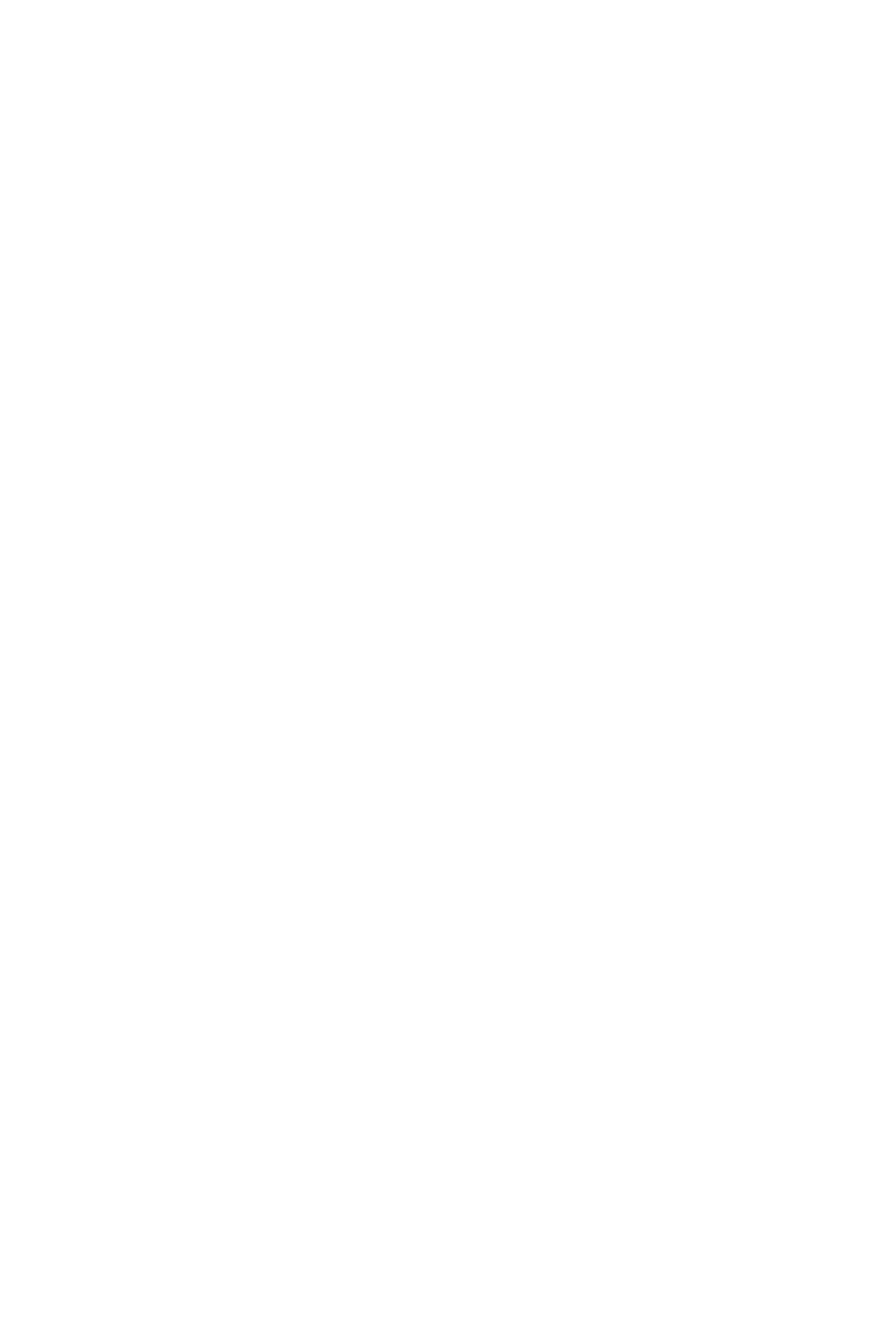
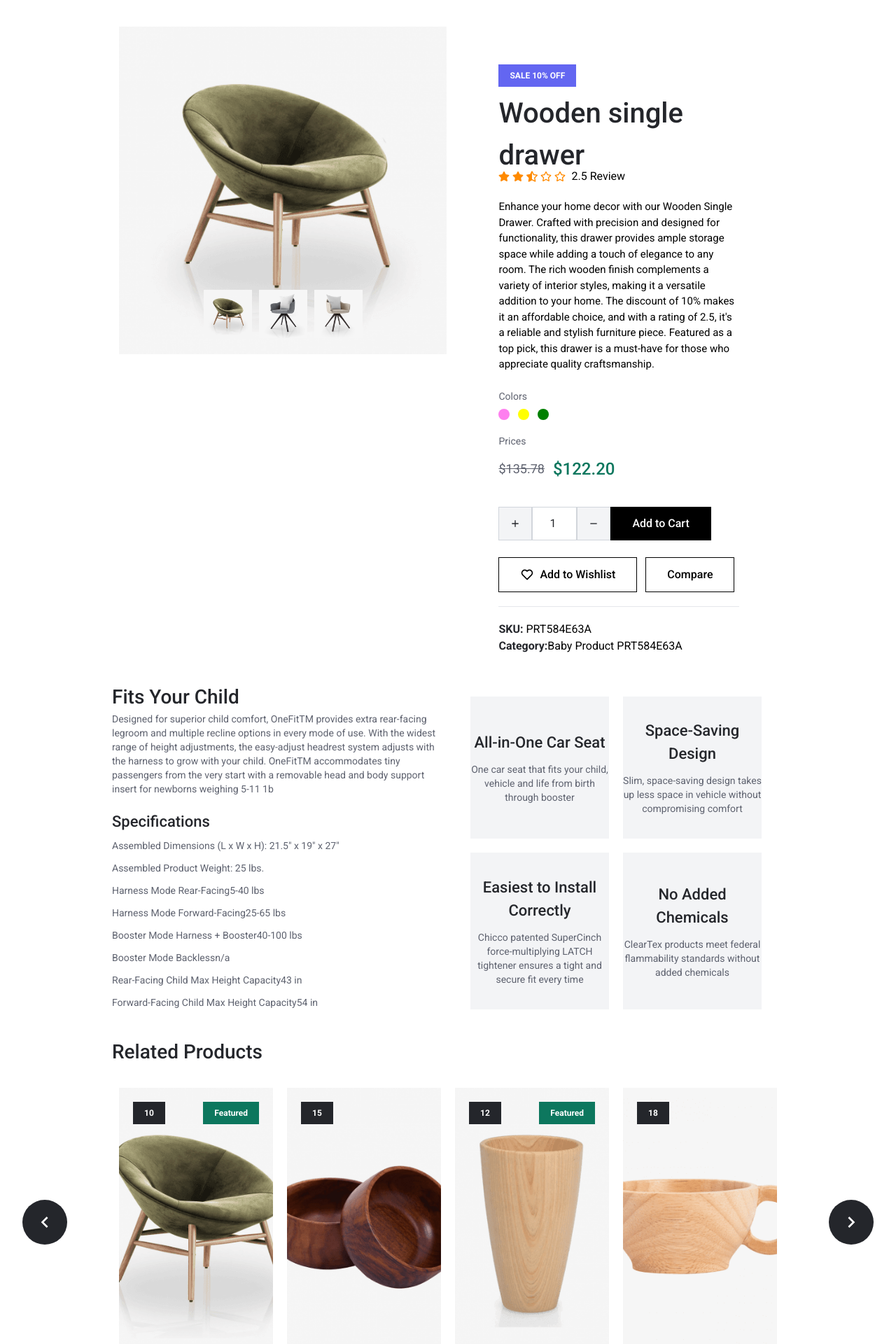
Before and after one commit to marcellandreas/e-commerce-project, a React (Vite) app: page /product/details/1 in a window 1280 px wide. Before the commit this address had no page. Shown: the part 100-2020 px from the top of the page at 70% size. Before the commit the page ends 800 px from the top, so only its background shows below. Built offline with nearby package versions, Linux system fonts and the light colour scheme.

Commit message:
create details products page

```diff
--- a/src/App.jsx
+++ b/src/App.jsx
@@ -1,6 +1,5 @@
 import { BrowserRouter, Route, Routes } from "react-router-dom";
-import { Header } from "./components/common/Header";
-import { Home, Layout } from "./router";
+import { Home, Layout, ProductDetails, Shop } from "./router";
 
 const App = () => {
   return (
@@ -15,6 +14,22 @@ const App = () => {
               </Layout>
             }
           />
+          <Route
+            path="/shop"
+            element={
+              <Layout>
+                <Shop />
+              </Layout>
+            }
+          />
+          <Route
+            path="/product/details/:productId"
+            element={
+              <Layout>
+                <ProductDetails />
+              </Layout>
+            }
+          />
         </Routes>
       </BrowserRouter>
     </>
--- a/src/assets/data/data.js
+++ b/src/assets/data/data.js
@@ -97,9 +97,9 @@ export const productlists = [
     description:
       "Enhance your home decor with our Wooden Single Drawer. Crafted with precision and designed for functionality, this drawer provides ample storage space while adding a touch of elegance to any room. The rich wooden finish complements a variety of interior styles, making it a versatile addition to your home. The discount of 10% makes it an affordable choice, and with a rating of 2.5, it's a reliable and stylish furniture piece. Featured as a top pick, this drawer is a must-have for those who appreciate quality craftsmanship.",
     images: [
-      { image: "../images/product/product1.png" },
-      { image: "../images/product/product1.3.png" },
-      { image: "../images/product/product1.2.png" },
+      { image: "/images/product/product1.png" },
+      { image: "/images/product/product1.3.png" },
+      { image: "/images/product/product1.2.png" },
     ],
     discount: 10,
     rating: 2.5,
@@ -117,9 +117,9 @@ export const productlists = [
     description:
       "Elevate your dining experience with our exquisite Wooden Serving Bowl. Carved from high-quality wood, this bowl brings a touch of nature to your table. Its deep design is perfect for serving salads, fruits, or your favorite dishes. The 15% discount makes it an excellent deal, and with a rating of 4.2, it combines style and functionality seamlessly. Although not featured, this bowl stands out as a practical and beautiful addition to your kitchen.",
     images: [
-      { image: "../images/product/product2.png" },
-      { image: "../images/product/product1.3.png" },
-      { image: "../images/product/product1.2.png" },
+      { image: "/images/product/product2.png" },
+      { image: "/images/product/product1.3.png" },
+      { image: "/images/product/product1.2.png" },
     ],
     discount: 15,
     rating: 4.2,
@@ -137,9 +137,9 @@ export const productlists = [
     description:
       "Sip in style with our Wooden Glass collection. Crafted with precision, these wooden glasses add a natural touch to your beverage experience. The set includes glasses in various colors to suit your mood. With a 12% discount, these glasses offer both aesthetics and affordability. Rated at 4.5, these glasses are perfect for daily use or special occasions, making them a versatile addition to your glassware collection.",
     images: [
-      { image: "../images/product/product3.png" },
-      { image: "../images/product/product1.2.png" },
-      { image: "../images/product/product1.1.png" },
+      { image: "/images/product/product3.png" },
+      { image: "/images/product/product1.2.png" },
+      { image: "/images/product/product1.1.png" },
     ],
     discount: 12,
     rating: 4.5,
@@ -157,9 +157,9 @@ export const productlists = [
     description:
       "Experience the warmth of wooden craftsmanship with our Wooden Cup collection. Each cup is meticulously crafted to bring a rustic charm to your kitchen. The 18% discount makes it an excellent value, and with a high rating of 4.8, these cups are a favorite among those who appreciate quality. Not featured, but certainly not to be overlooked, these wooden cups are perfect for enjoying your favorite beverages.",
     images: [
-      { image: "../images/product/product4.png" },
-      { image: "../images/product/product1.1.png" },
-      { image: "../images/product/product1.2.png" },
+      { image: "/images/product/product4.png" },
+      { image: "/images/product/product1.1.png" },
+      { image: "/images/product/product1.2.png" },
     ],
     discount: 18,
     rating: 4.8,
@@ -181,9 +181,9 @@ export const productlists = [
     description:
       "Start your day with the charm of our Wooden Coffee Mugs. Crafted with care, these mugs bring a touch of nature to your morning routine. The 15% discount ensures affordability without compromising on style. With a rating of 4.0, these mugs are not just functional but also visually appealing. While not featured, they are a delightful addition to any coffee lover's collection.",
     images: [
-      { image: "../images/product/product5.png" },
-      { image: "../images/product/product1.3.png" },
-      { image: "../images/product/product1.2.png" },
+      { image: "/images/product/product5.png" },
+      { image: "/images/product/product1.3.png" },
+      { image: "/images/product/product1.2.png" },
     ],
     discount: 15,
     rating: 4.0,
@@ -201,9 +201,9 @@ export const productlists = [
     description:
       "Upgrade your grooming routine with our Wooden Brush collection. Made with high-quality materials, these brushes offer a natural and comfortable grooming experience. The 20% discount makes them a great value, and with a rating of 4.2, they are a reliable choice for your daily routine. Although not featured, these wooden brushes stand out for their durability and eco-friendly design.",
     images: [
-      { image: "../images/product/product6.png" },
-      { image: "../images/product/product1.2.png" },
-      { image: "../images/product/product1.1.png" },
+      { image: "/images/product/product6.png" },
+      { image: "/images/product/product1.2.png" },
+      { image: "/images/product/product1.1.png" },
     ],
     discount: 20,
     rating: 4.2,
@@ -221,9 +221,9 @@ export const productlists = [
     description:
       "Elevate your hydration experience with our Wooden Bottles. Crafted with precision and designed for durability, these bottles are an eco-friendly choice for your daily water intake. The 15% discount makes them an affordable and sustainable option. With a rating of 3.5, these bottles are a practical and stylish addition to your daily routine.",
     images: [
-      { image: "../images/product/product7.png" },
-      { image: "../images/product/product1.3.png" },
-      { image: "../images/product/product1.1.png" },
+      { image: "/images/product/product7.png" },
+      { image: "/images/product/product1.3.png" },
+      { image: "/images/product/product1.1.png" },
     ],
     discount: 15,
     rating: 3.5,
@@ -241,11 +241,9 @@ export const productlists = [
     description:
       "Indulge in luxury with our Elegant and Comfortable Wooden Couch. Crafted with meticulous attention to detail, this couch adds a touch of sophistication to your living room. The 25% discount makes it a premium choice without compromising on quality. With an impressive rating of 4.8, this couch is a featured product for those who seek both style and comfort.",
     images: [
-      {
-        image: "../images/product/product8.png",
-      },
-      { image: "../images/product/product1.2.png" },
-      { image: "../images/product/product1.3.png" },
+      { image: "/images/product/product8.png" },
+      { image: "/images/product/product1.2.png" },
+      { image: "/images/product/product1.3.png" },
     ],
     discount: 25,
     rating: 4.8,
--- a/src/components/common/Header.jsx
+++ b/src/components/common/Header.jsx
@@ -48,10 +48,10 @@ export const Header = () => {
       <header
         className={
           isHomePage
-            ? `header px-12 py-3 bg-white-100 relative z-20 ${
+            ? `header px-12 py-3 bg-white-100 relative z-50 ${
                 isScrolled ? " scrolled" : ""
               }`
-            : `header px-12 py-3  relative z-20 ${
+            : `header px-12 py-3  relative z-50 ${
                 isScrolled ? " scrolled" : ""
               }`
         }
--- a/src/components/common/Layout.jsx
+++ b/src/components/common/Layout.jsx
@@ -7,7 +7,7 @@ export const Layout = ({ children }) => {
   return (
     <div>
       <Header />
-      <main style={{ minHeight: "180vh" }}>{children}</main>
+      <main style={{ minHeight: "80vh" }}>{children}</main>
       <Footer />
     </div>
   );
--- a/src/components/product/Banner.jsx
+++ b/src/components/product/Banner.jsx
@@ -7,12 +7,12 @@ export function Banner() {
       <section className="flex flex-col lg:flex-row items-center justify-between pt-20">
         {promotionalInfo.map((info) => (
           <>
-            <div className=" box relative w-full" key={info.id}>
-              <div className="w-full h-[80vh]">
+            <div className=" relative w-full box " key={info.id}>
+              <div className="w-full min-h-[40vh]">
                 <img
                   src={info.image}
                   className="w-full h-full object-cover"
-                  alt=""
+                  alt={info.title}
                 />
               </div>
               <div className=" absolute top-0 left-0 p-3 md:p-8 lg:w-2/3">
--- a/src/components/product/ProductSlide.jsx
+++ b/src/components/product/ProductSlide.jsx
@@ -80,7 +80,7 @@ export function ProductSlideCard() {
     ],
   };
   return (
-    <div className=" relative">
+    <div className=" relative z-0">
       <Slider {...settings}>
         {productlists.map((product) => (
           <ProductCard
--- a/src/router/index.js
+++ b/src/router/index.js
@@ -1,9 +1,11 @@
+export { ProductDetails } from "../screen/product/ProductDetails";
+
+export { Shop } from "../screen/shop/Shop";
+
 export { InstagramPost } from "../components/hero/InstagramPost";
-
 export { Testimonials } from "../components/hero/Testimonials";
 
 export { ProductSlide } from "../components/product/ProductSlide";
-
 export { ShippingInfo } from "../components/product/ShippingInfo";
 export { ProductCard } from "../components/product/ProductCard";
 export { Home } from "../screen/home/Home";
--- a/src/screen/product/ProductDetails.jsx
+++ b/src/screen/product/ProductDetails.jsx
@@ -1,5 +1,243 @@
-import React from "react";
+import { useParams } from "react-router-dom";
+import { productlists } from "../../assets/data/data";
+import {
+  BodyOne,
+  Caption,
+  Title,
+} from "../../components/Molecules/MoleculesComponents";
+import { renderRatingStars } from "../../components/product/ProductCard";
+import { useRef, useState } from "react";
+import { BiHeart, BiMinus, BiPlus } from "react-icons/bi";
+import { ProductSlideCard } from "../../components/product/ProductSlide";
+import { FilterDiscover } from "../../components/hero/InstagramPost";
+import Slider from "react-slick";
+import "slick-carousel/slick/slick.css";
+import "slick-carousel/slick/slick-theme.css";
+
+const colorsValue = {
+  red: "#fe7fef",
+  yellow: "#ffff00",
+  green: "#008000",
+  blue: "#0000ff",
+  white: "#f8f8f8",
+  brown: "#a52a2a",
+  clear: "#ffffff",
+  "dark brown": "#654321",
+  light: "#f5f5dc",
+  black: "#000000",
+  natural: "#8b4513",
+  "light brown": "#deb887",
+  dark: "#696969",
+  gray: "#808080",
+  beige: "#f5f5dc",
+};
 
 export const ProductDetails = () => {
-  return <div>ProductDetails</div>;
+  const { productId } = useParams();
+  const product = productlists.find((product) => product.id === +productId);
+  console.log(product);
+  const { title, images, price, description, discount, rating, color } =
+    product;
+
+  const [selectedColor, setSelectedColor] = useState(color[0].value);
+
+  const [selectedPrice, setSelectedPrice] = useState(
+    price.find((price) => price.color === color[0].value)
+  );
+
+  const handleColorClick = (color) => {
+    const newSelectedPrice = price.find((price) => price.color === color);
+
+    setSelectedColor(color);
+    setSelectedPrice(newSelectedPrice);
+  };
+
+  if (!product) {
+    return <div>Product Not found</div>;
+  }
+
+  const CustomPage = ({ index, onClick }) => {
+    return (
+      <div>
+        <img src={images[index].image} onClick={onClick} />
+      </div>
+    );
+  };
+
+  const settings = {
+    customPaging: (i) => <CustomPage index={i} />,
+    dots: true,
+    dotsClass: "slick-dots slick-thumb",
+    infinite: true,
+    speed: 500,
+    slidesToShow: 1,
+    slidesToScroll: 1,
+  };
+  return (
+    <>
+      <section className=" container mt-32 slideproduct">
+        <div className="flex justify-between flex-col lg:flex-row">
+          <div className="images lg:w-1/2  z-10">
+            <div>
+              <Slider {...settings}>
+                {images.map((image, index) => (
+                  <img
+                    key={index}
+                    src={image?.image}
+                    alt={index}
+                    className="w-full h-full object-cover  "
+                  />
+                ))}
+              </Slider>
+            </div>
+          </div>
+          <div className="deatils lg:w-1/2 px-16 pt-16">
+            <button className=" feature-btn bg-indigo-500">
+              SALE {discount}% OFF
+            </button>
+            <Title level={2} className="my-2">
+              {title}
+            </Title>
+            <div className="flex items-center gap-2 -mt-5 mb-5">
+              <div className="flex items-center gap-1">
+                {renderRatingStars(rating)}
+              </div>
+              <p>{product.rating} Review</p>
+            </div>
+            <p className="text-[15px]">{description}</p>
+            <br />
+            <div>
+              <Caption>Colors</Caption>
+              <div className="flex items-center gap-3 mt-5">
+                {color.map((colorOption, index) => (
+                  <div
+                    key={index}
+                    onClick={() => handleColorClick(colorOption.value)}
+                    className={`w-4 h-4 rounded-full -mt-3 cursor-pointer border-gray-300 ${
+                      handleColorClick === colorOption.value ? "selected" : ""
+                    }`}
+                    style={{ backgroundColor: colorsValue[colorOption.value] }}
+                  ></div>
+                ))}
+              </div>
+            </div>
+            <div className="mt-5">
+              <Caption>Prices</Caption>
+              <div className="flex items-center gap-3">
+                <BodyOne className=" line-through mt-4">
+                  ${selectedPrice.value}
+                </BodyOne>
+                <Title level={4} className=" text-primary-green">
+                  $
+                  {(
+                    selectedPrice.value -
+                    (selectedPrice.value * product.discount) / 100
+                  ).toFixed(2)}
+                </Title>
+              </div>
+            </div>
+            <br />
+            <div className="flex items-center-gap-3">
+              <button className="w-12 h-12 grid place-items-center bg-gray-100 text-primary border border-gray-300">
+                <BiPlus />
+              </button>
+              <input
+                type="text"
+                value="1"
+                className="w-16 h-12 text-primary outline-none border border-gray-300 px-6"
+              />
+              <button className="w-12 h-12 grid place-items-center bg-gray-100 text-primary border border-gray-300">
+                <BiMinus />
+              </button>
+              <button className="h-12 primary-btn">Add to Cart</button>
+            </div>
+            <div className="flex items-center gap-3 mt-6">
+              <button className="flex items-center gap-2 secondary-btn">
+                <BiHeart size={20} />
+                Add to Wishlist
+              </button>
+              <button className="flex items-center gap-2 secondary-btn">
+                Compare
+              </button>
+            </div>
+            <hr className="my-5" />
+            <label htmlFor="">
+              <span className=" text-primary font-bold">SKU:</span> PRT584E63A
+            </label>
+            <br />
+            <label htmlFor="">
+              <span className=" text-primary font-bold">Category:</span>
+              {"Baby Product "}
+              PRT584E63A
+            </label>
+          </div>
+        </div>
+
+        <div className="flex justify-between flex-col lg:flex-row my-10">
+          <div className="w-1/2">
+            <Title level={3}>Fits Your Child</Title>
+            <Caption>
+              Designed for superior child comfort, OneFitTM provides extra
+              rear-facing legroom and multiple recline options in every mode of
+              use. With the widest range of height adjustments, the easy-adjust
+              headrest system adjusts with the harness to grow with your child.
+              OneFitTM accommodates tiny passengers from the very start with a
+              removable head and body support insert for newborns weighing 5-11
+              1b
+            </Caption>
+            <Title level={5} className="mt-5">
+              Specifications
+            </Title>
+            <div className="flex flex-col gap-3 mt-2">
+              <Caption>
+                Assembled Dimensions (L x W x H): 21.5" x 19" x 27"
+              </Caption>
+              <Caption>Assembled Product Weight: 25 lbs.</Caption>
+              <Caption>Harness Mode Rear-Facing5-40 lbs</Caption>
+              <Caption>Harness Mode Forward-Facing25-65 lbs</Caption>
+              <Caption>Booster Mode Harness + Booster40-100 lbs</Caption>
+              <Caption>Booster Mode Backlessn/a</Caption>
+              <Caption>Rear-Facing Child Max Height Capacity43 in</Caption>
+              <Caption>Forward-Facing Child Max Height Capacity54 in</Caption>
+            </div>
+          </div>
+          <div className="lg:w-1/2 grid grid-cols-2 gap-5 lg:px-8 mt-5">
+            <ProductDetailsBox
+              title="All-in-One Car Seat"
+              desc="One car seat that fits your child, vehicle and life from birth through booster"
+            />
+            <ProductDetailsBox
+              title="Space-Saving Design"
+              desc="Slim, space-saving design takes up less space in vehicle without compromising comfort"
+            />
+            <ProductDetailsBox
+              title="Easiest to Install Correctly"
+              desc="Chicco patented SuperCinch force-multiplying LATCH tightener ensures a tight and secure fit every time"
+            />
+            <ProductDetailsBox
+              title="No Added Chemicals"
+              desc="ClearTex products meet federal flammability standards without added chemicals"
+            />
+          </div>
+        </div>
+        <Title level={3} className="my-5">
+          Related Products
+        </Title>
+        <ProductSlideCard />
+      </section>
+      <br />
+      <FilterDiscover />
+    </>
+  );
 };
+
+export function ProductDetailsBox({ title, desc }) {
+  return (
+    <>
+      <div className="flex items-center justify-center flex-col gap-3 text-center bg-gray-100 p-8 lg:p-0">
+        <Title level={5}>{title}</Title>
+        <Caption>{desc}</Caption>
+      </div>
+    </>
+  );
+}
```
Also changed, not shown: src/screen/shop/Shop.jsx (added, +25 -0 lines).
